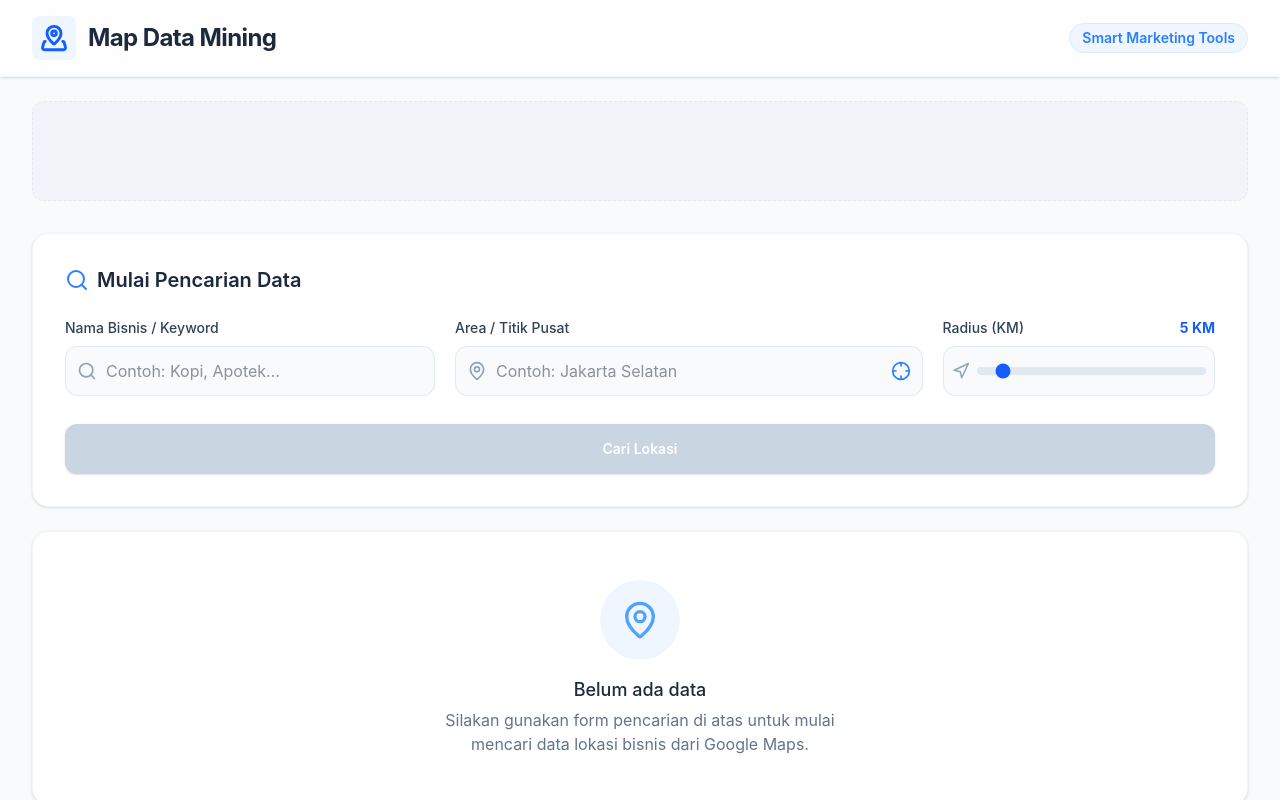
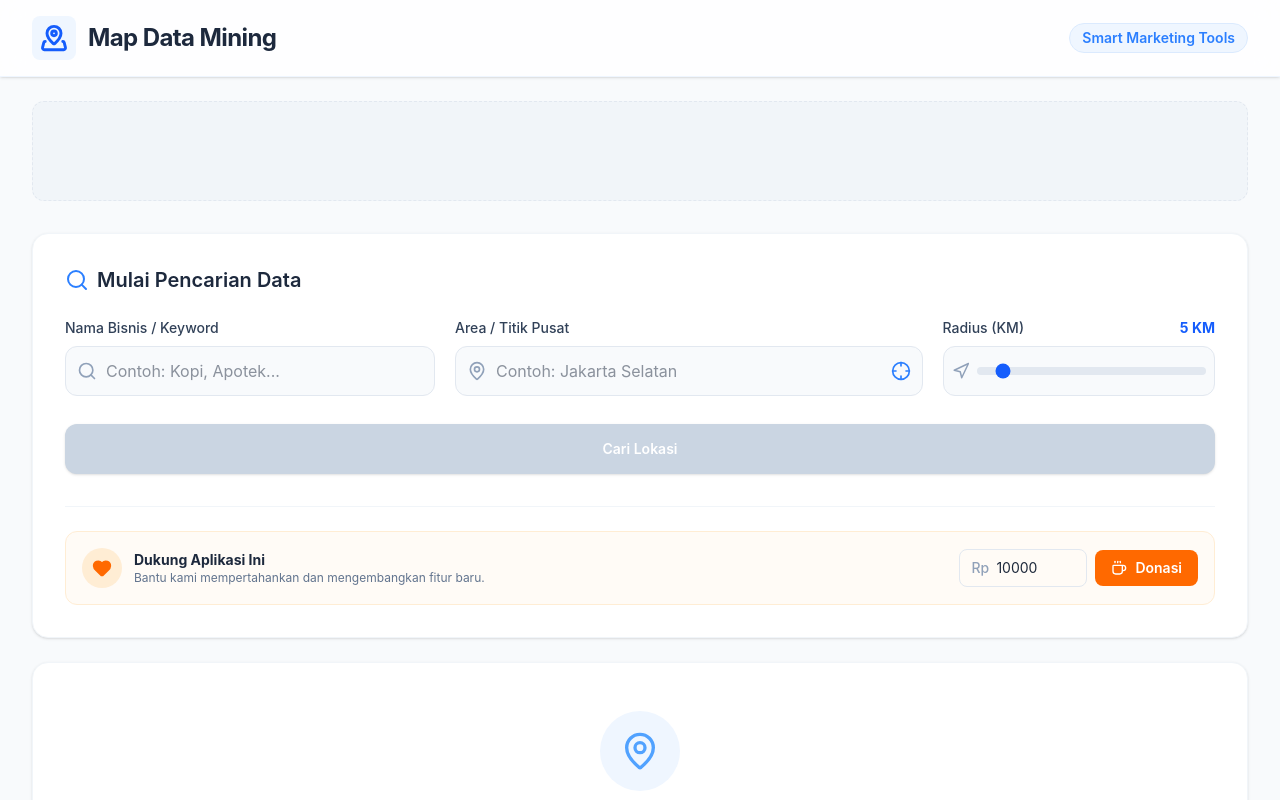
Before and after one commit to bsweri/map-data-mining, a React (Vite) app: page / in a window 1280 px wide. Shown: the top 800 px of the page. Built offline with nearby package versions, Linux system fonts and the light colour scheme.

Commit message:
feat: integrate Midtrans donation system

```diff
--- a/index.html
+++ b/index.html
@@ -9,6 +9,9 @@
     <!-- Google AdSense Placeholder -->
     <script async src="https://pagead2.googlesyndication.com/pagead/js/adsbygoogle.js?client=ca-pub-8469280245924820"
      crossorigin="anonymous"></script>
+
+    <!-- Midtrans Snap JS (Production) -->
+    <script type="text/javascript" src="https://app.midtrans.com/snap/snap.js" data-client-key="%VITE_MIDTRANS_CLIENT_KEY%"></script>
   </head>
   <body>
     <div id="root"></div>
--- a/src/components/SearchForm.tsx
+++ b/src/components/SearchForm.tsx
@@ -1,5 +1,5 @@
 import { useState } from 'react';
-import { Search, MapPin, Navigation, Crosshair } from 'lucide-react';
+import { Search, MapPin, Navigation, Crosshair, Heart, Coffee } from 'lucide-react';
 
 interface SearchFormProps {
   onSearch: (keyword: string, location: string, radius: number) => void;
@@ -11,6 +11,8 @@ export default function SearchForm({ onSearch, isLoading }: SearchFormProps) {
   const [location, setLocation] = useState('');
   const [radius, setRadius] = useState<number>(5);
   const [isDetecting, setIsDetecting] = useState(false);
+  const [donationAmount, setDonationAmount] = useState<string>('10000');
+  const [isDonating, setIsDonating] = useState(false);
 
   const handleDetectLocation = () => {
     if (!navigator.geolocation) {
@@ -37,6 +39,45 @@ export default function SearchForm({ onSearch, isLoading }: SearchFormProps) {
     e.preventDefault();
     if (keyword && location && radius) {
       onSearch(keyword, location, radius);
+    }
+  };
+
+  const handleDonation = async () => {
+    const amountStr = donationAmount.replace(/\D/g, '');
+    const amount = parseInt(amountStr, 10);
+    if (!amount || amount < 10000) {
+      alert('Minimal donasi adalah Rp 10.000');
+      return;
+    }
+
+    setIsDonating(true);
+    try {
+      const response = await fetch('https://egtnncvpaznfdzwpbfse.supabase.co/functions/v1/create-midtrans-transaction', {
+        method: 'POST',
+        headers: { 'Content-Type': 'application/json' },
+        body: JSON.stringify({ amount }),
+      });
+
+      const data = await response.json();
+      if (!response.ok) throw new Error(data.error || 'Gagal membuat transaksi');
+
+      window.snap.pay(data.token, {
+        onSuccess: function(result: any) {
+          alert('Terima kasih banyak atas donasi Anda! 💖');
+        },
+        onPending: function(result: any) {
+          alert('Menunggu pembayaran donasi Anda diselesaikan.');
+        },
+        onError: function(result: any) {
+          alert('Pembayaran donasi gagal. Silakan coba lagi.');
+        },
+        onClose: function() {
+          setIsDonating(false);
+        }
+      });
+    } catch (err: any) {
+      alert(err.message || 'Terjadi kesalahan sistem.');
+      setIsDonating(false);
     }
   };
 
@@ -145,6 +186,52 @@ export default function SearchForm({ onSearch, isLoading }: SearchFormProps) {
           </button>
         </div>
       </form>
+
+      {/* Bagian Donasi */}
+      <div className="mt-8 pt-6 border-t border-slate-100">
+        <div className="flex flex-col md:flex-row items-center justify-between gap-4 bg-orange-50/50 p-4 rounded-xl border border-orange-100">
+          <div className="flex items-center gap-3">
+            <div className="w-10 h-10 bg-orange-100 text-orange-500 rounded-full flex items-center justify-center shrink-0">
+              <Heart className="w-5 h-5 fill-current" />
+            </div>
+            <div>
+              <h3 className="text-sm font-bold text-slate-800">Dukung Aplikasi Ini</h3>
+              <p className="text-xs text-slate-500">Bantu kami mempertahankan dan mengembangkan fitur baru.</p>
+            </div>
+          </div>
+          <div className="flex items-center gap-2 w-full md:w-auto">
+            <div className="relative w-full md:w-32 shrink-0">
+              <span className="absolute left-3 top-1/2 -translate-y-1/2 text-sm text-slate-400 font-medium">Rp</span>
+              <input
+                type="text"
+                value={donationAmount}
+                onChange={(e) => {
+                  const val = e.target.value.replace(/\D/g, '');
+                  setDonationAmount(val);
+                }}
+                className="w-full pl-9 pr-3 py-2 text-sm border border-slate-200 rounded-lg focus:ring-2 focus:ring-orange-500 focus:border-orange-500"
+                placeholder="10000"
+              />
+            </div>
+            <button
+              type="button"
+              onClick={handleDonation}
+              disabled={isDonating || parseInt(donationAmount || '0') < 10000}
+              className="flex items-center justify-center gap-2 bg-orange-500 hover:bg-orange-600 text-white text-sm font-semibold py-2 px-4 rounded-lg transition-colors disabled:opacity-50 disabled:cursor-not-allowed whitespace-nowrap"
+            >
+              {isDonating ? (
+                <svg className="animate-spin h-4 w-4 text-white" xmlns="http://www.w3.org/2000/svg" fill="none" viewBox="0 0 24 24">
+                  <circle className="opacity-25" cx="12" cy="12" r="10" stroke="currentColor" strokeWidth="4"></circle>
+                  <path className="opacity-75" fill="currentColor" d="M4 12a8 8 0 018-8V0C5.373 0 0 5.373 0 12h4zm2 5.291A7.962 7.962 0 014 12H0c0 3.042 1.135 5.824 3 7.938l3-2.647z"></path>
+                </svg>
+              ) : (
+                <Coffee className="w-4 h-4" />
+              )}
+              Donasi
+            </button>
+          </div>
+        </div>
+      </div>
     </div>
   );
 }
--- a/src/types.ts
+++ b/src/types.ts
@@ -10,6 +10,9 @@ export interface MapPlace {
 
 declare global {
   interface Window {
+    snap: {
+      pay: (token: string, options?: any) => void;
+    };
     adsbygoogle: any[];
   }
 }
```
Also changed, not shown: 1 other file (tests, documents, lock files or other folders).
